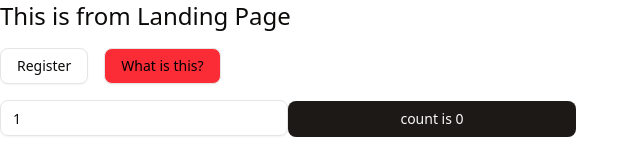
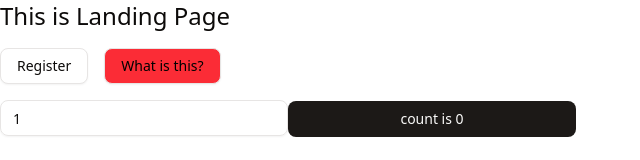
Before and after one commit to PHP-BEST/baan-saat-frontend, a React (Vite) app: page / in a window 1280 px wide. Shown: the top 160 px of the page, without its empty margins (0-640 px from the left). Built offline with nearby package versions, Linux system fonts and the light colour scheme.

Commit message:
feat: add pre-push

```diff
--- a/src/pages/LandingPage.tsx
+++ b/src/pages/LandingPage.tsx
@@ -1,26 +1,18 @@
-import Counter from "@/components/our-components/counter";
-import { Button } from "@/components/ui/button";
-import { useEffect, useState } from "react";
-import { Link } from "react-router-dom";
+import Counter from '@/components/our-components/counter';
+import { Button } from '@/components/ui/button';
+import { Link } from 'react-router-dom';
 
 export const LandingPage = () => {
-  const [text, setText] = useState<string>();
-
-  useEffect(() => {
-    const envTest = import.meta.env.VITE_TEST_ENV;
-    setText(envTest);
-  }, []);
-
   return (
     <div className="flex flex-col gap-4">
-      <p className="text-bold text-2xl">This is {text} from Landing Page</p>
+      <p className="text-bold text-2xl">This is Landing Page</p>
 
       {/* Buttons */}
       <div className="flex gap-4">
         <Button
           variant="outline"
           onClick={() => {
-            alert("Landing button clicked");
+            alert('Landing button clicked');
           }}
           asChild
         >
@@ -29,7 +21,7 @@ export const LandingPage = () => {
         <Button
           variant="outline"
           onClick={() => {
-            alert("For what...");
+            alert('For what...');
           }}
           asChild
           className="bg-red-500 text-black hover:bg-red-400 transition duration-300"
```
Also changed, not shown: 2 other files (tests, documents, lock files or other folders).
